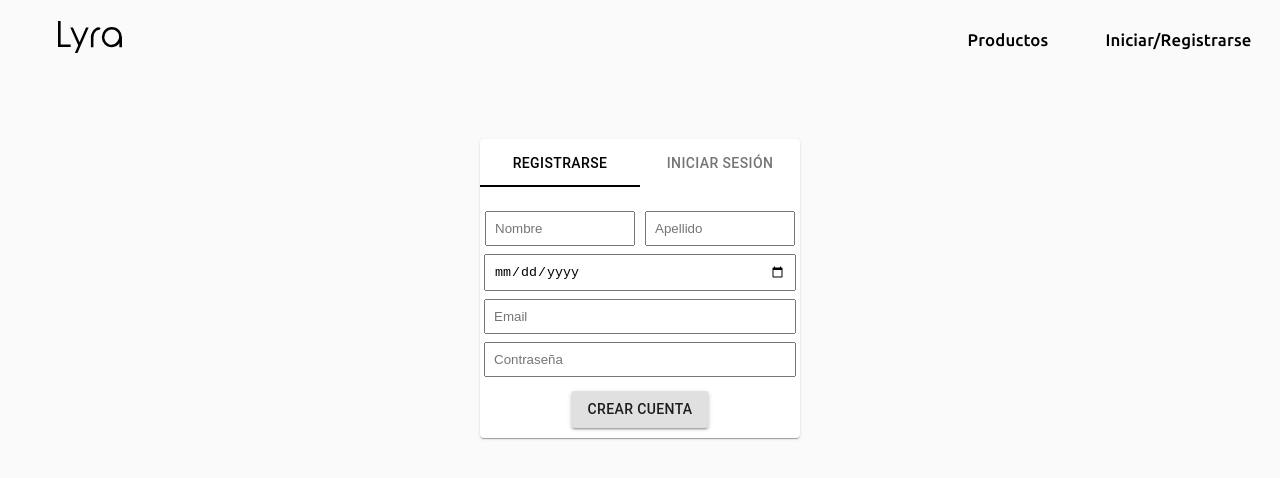
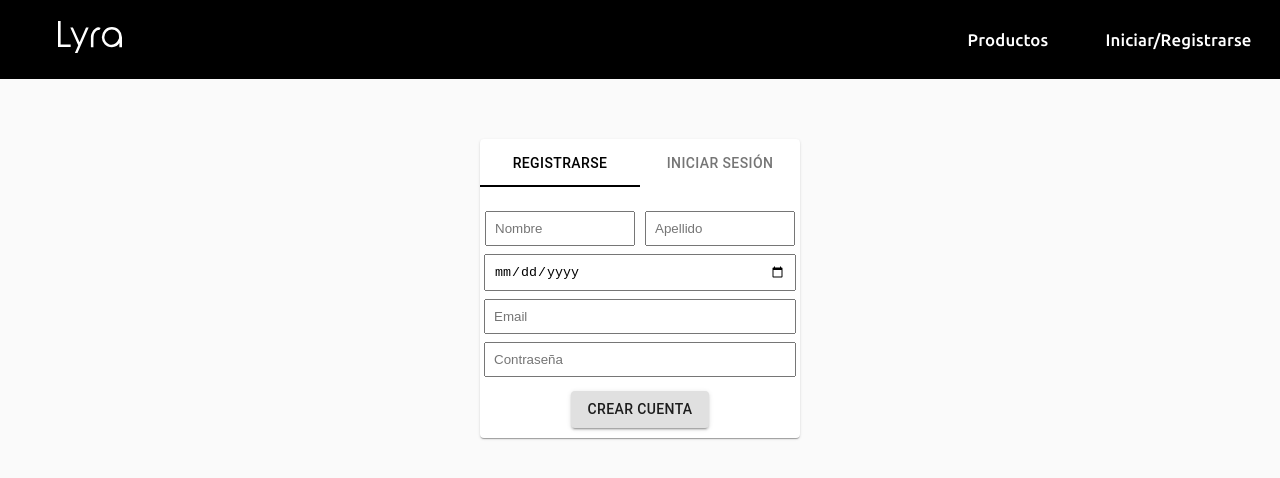
Before and after one commit to StefanoPitto/e-commerce, a React (Create React App) app: page /login-sign-up in a window 1280 px wide. Shown: the top 478 px of the page. Built offline with nearby package versions, Linux system fonts and the light colour scheme.

Commit message:
Navigation fix

```diff
--- a/src/App.js
+++ b/src/App.js
@@ -36,9 +36,6 @@ const App = () => {
 							<Route exact path="/finalizar-compra">
 								<BuyerForm />
 							</Route>
-							<Route exact path="/">
-								<Home />
-							</Route>
 							<Route>
 								<Navbar />
 								<Switch>
@@ -57,6 +54,9 @@ const App = () => {
 									<Route exact path="/login-sign-up">
 										<Auth />
 									</Route>
+									<Route>
+										<Home />
+									</Route>
 								</Switch>
 							</Route>
 						</Switch>
--- a/src/Components/Home.js
+++ b/src/Components/Home.js
@@ -1,17 +1,21 @@
 import React from "react";
 import styled from "styled-components";
-import { Link } from "react-router-dom";
 const StyledDiv = styled.div`
 	padding: 0;
 	margin: 0;
 	width: 99vw;
-	height: 100vh;
+	height: calc(100vh - 79px);
 	text-align: center;
 
 	h1 {
 		font-size: 52px;
 		color: white;
-		margin-bottom: 50px;
+		margin-bottom: 30px;
+	}
+	h2 {
+		font-size: 40px;
+		color: white;
+		margin-top: 20px;
 	}
 
 	a {
@@ -28,22 +32,11 @@ const StyledDiv = styled.div`
 	background-size: cover;
 `;
 
-const StyledSpan = styled.span`
-	background-color: white;
-	color: black;
-	padding: 10px 50px;
-	&:hover {
-		background-color: black;
-		color: white;
-	}
-`;
 const Home = () => {
 	return (
 		<StyledDiv>
-			<h1>Entrena con los mejores productos</h1>
-			<Link to="/products/todo">
-				<StyledSpan>Compra Acá!</StyledSpan>
-			</Link>
+			<h1>Bienvenidos a Lyra Shop!</h1>
+			<h2>Entrena con los mejores productos</h2>
 		</StyledDiv>
 	);
 };
--- a/src/Components/Navbar.js
+++ b/src/Components/Navbar.js
@@ -7,8 +7,8 @@ const NavbarContainer = styled.div`
 	display: flex;
 	justify-content: space-between;
 	align-items: center;
-	background-color: transparent;
-	color: #000000;
+	background-color: black;
+	color: #ffffff;
 	a {
 		text-decoration: none;
 		color: inherit;
@@ -43,7 +43,7 @@ const NavBarItem = styled.div`
 		height: 2px;
 		bottom: 0;
 		left: 0;
-		background-color: #000000;
+		background-color: #ffffff;
 		transform-origin: bottom right;
 		transition: transform 0.3s cubic-bezier(0, 0.35, 0.93, 0.61);
 	}
@@ -62,7 +62,7 @@ const StyledDiv = styled.div`
 		margin-left: 30px;
 	}
 	svg g {
-		fill: #000000;
+		fill: #ffffff;
 	}
 `;
 
```
